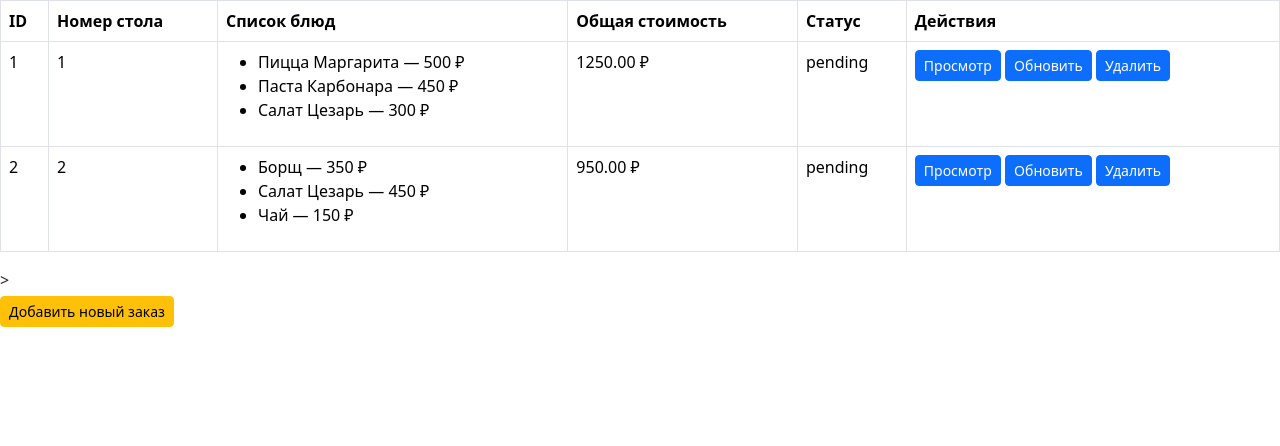
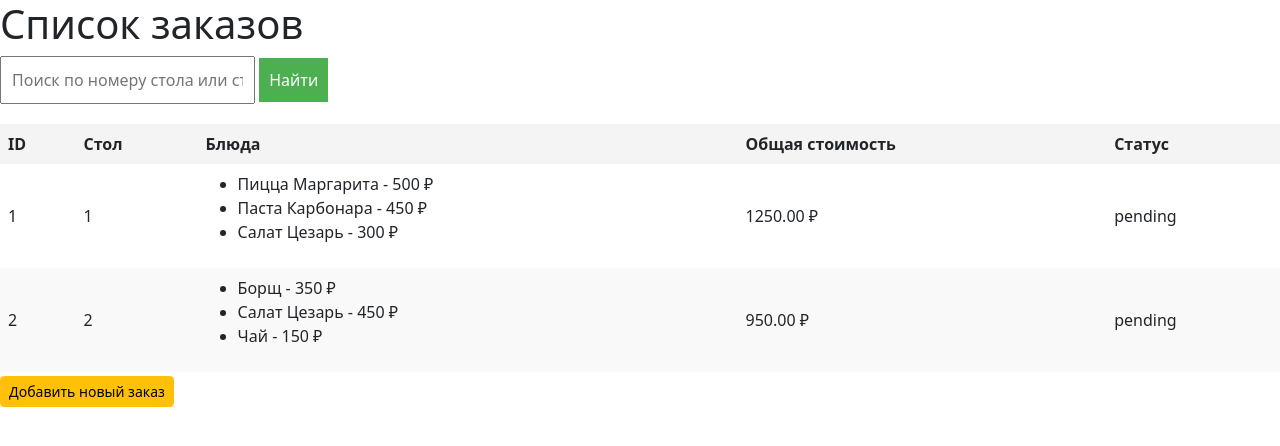
Before and after one commit to Maratik05/cafe_management, a Django app: page / in a window 1280 px wide. Shown: the top 446 px of the page. Run offline with Django 5.2, Linux system fonts and the light colour scheme; data comes from the database, SQL or seed files in the repository.

Commit message:
added search string

```diff
--- a/order/static/order/style.css
+++ b/order/static/order/style.css
@@ -32,3 +32,30 @@ tr:hover {
     color: red;
     font-weight: bold;
 }
+
+
+form {
+    margin-bottom: 20px;
+}
+
+label {
+    display: block;
+    margin-bottom: 5px;
+}
+
+input, select, button {
+    padding: 10px;
+    margin-bottom: 10px;
+    font-size: 16px;
+}
+
+button {
+    background-color: #4CAF50;
+    color: white;
+    border: none;
+    cursor: pointer;
+}
+
+button:hover {
+    background-color: #45a049;
+}
--- a/order/templates/order/list.html
+++ b/order/templates/order/list.html
@@ -1,15 +1,23 @@
 {% extends 'base.html' %}
 
 {% block content %}
-<table class="table table-bordered">
+<h1>Список заказов</h1>
+
+    <!-- Форма поиска -->
+    <form method="get" action="{% url 'list-order' %}">
+        <input type="text" name="search" placeholder="Поиск по номеру стола или статусу" value="{{ request.GET.search }}">
+        <button type="submit">Найти</button>
+    </form>
+
+    <!-- Таблица с заказами -->
+    <table>
         <thead>
             <tr>
                 <th>ID</th>
-            <th>Номер стола</th>
-            <th>Список блюд</th>
+                <th>Стол</th>
+                <th>Блюда</th>
                 <th>Общая стоимость</th>
                 <th>Статус</th>
-            <th>Действия</th>
             </tr>
         </thead>
         <tbody>
@@ -20,26 +28,19 @@
                     <td>
                         <ul>
                             {% for item in order.items %}
-                    <li>{{ item.name }} — {{ item.price }} ₽</li>
+                                <li>{{ item.name }} - {{ item.price }} ₽</li>
                             {% endfor %}
                         </ul>
                     </td>
                     <td>{{ order.total_price }} ₽</td>
                     <td>{{ order.get_status_display }}</td>
-            <td>
-                <a href="{% url 'detail-order' order.id %}" class="btn btn-primary btn-sm">Просмотр</a>
-                <a href="{% url 'update-order' order.id %}" class="btn btn-primary btn-sm">Обновить</a>
-                <a href="{% url 'del-order' order.id %}" class="btn btn-primary btn-sm">Удалить</a>
-
-
-            </td>
                 </tr>
             {% empty %}
                 <tr>
-            <td colspan="6">Заказов пока нет.</td>
+                    <td colspan="5">Заказы не найдены.</td>
                 </tr>
             {% endfor %}
         </tbody>
-</table>>
+    </table>
 <h3><a href="{% url 'add-order' %}" class="btn btn-warning btn-sm">Добавить новый заказ</a></h3>
 {% endblock %}
--- a/order/views.py
+++ b/order/views.py
@@ -7,6 +7,7 @@ from django.shortcuts import render, redirect
 from django.urls import reverse_lazy
 from .models import Order
 from .forms import AddOrder
+from django.db.models import Q
 
 
 
@@ -14,6 +15,17 @@ class ListView(ListView):
     model = Order
     template_name = "order/list.html"
     context_object_name = "orders"
+
+    def get_queryset(self):
+        """Фильтрация заказов по поисковому запросу и статусу"""
+        queryset = super().get_queryset()
+        search_query = self.request.GET.get('search')  # Получаем значение из поисковой строки
+        if search_query:
+            queryset = queryset.filter(
+                Q(table_number__icontains=search_query) |  # Поиск по номеру стола
+                Q(status__icontains=search_query)          # Поиск по статусу
+            )
+        return queryset
 
 
 class DetailView(DetailView):
```
Lines whose indentation alone changed are shown as unchanged.
